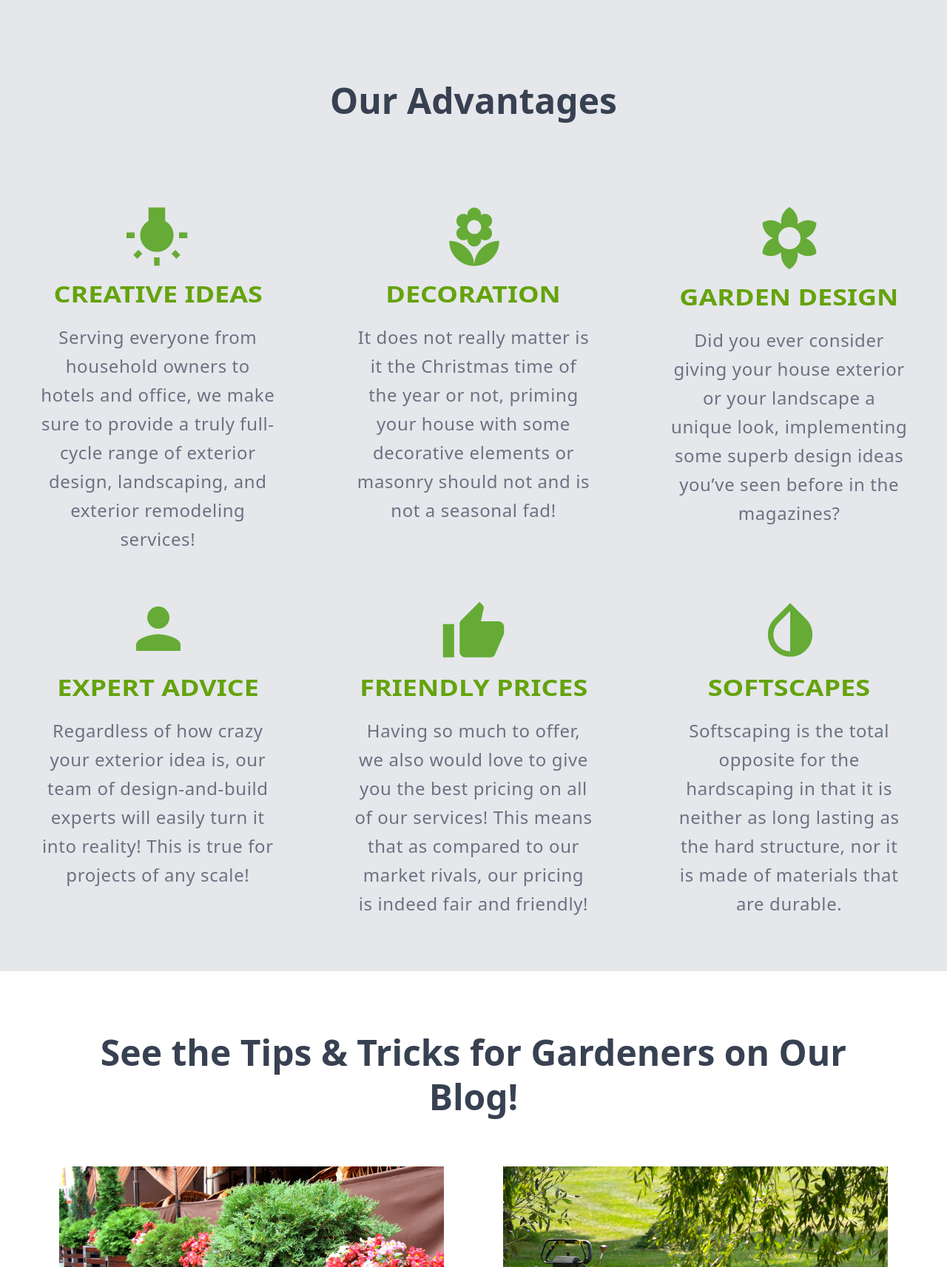
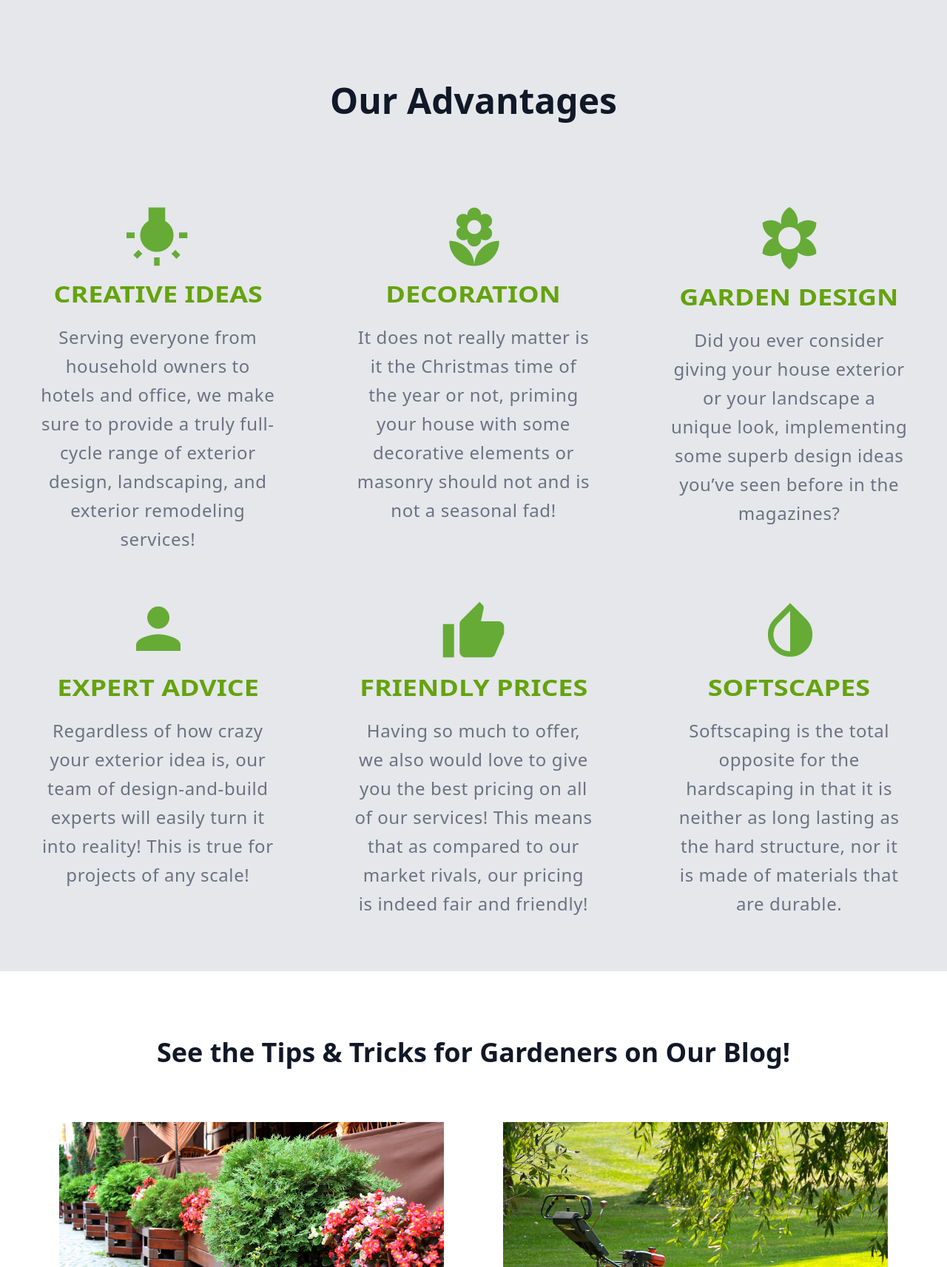
Before and after one commit to shreyashmangale/energico-frontend, a website: page index.html in a window 1280 px wide. Shown: the part 2760-4473 px from the top of the page at 74% size. Drawn offline with nearby package versions, Linux system fonts and the light colour scheme.

Commit message:
CSS Changes

```diff
--- a/index.html
+++ b/index.html
@@ -277,7 +277,7 @@
         <div class="h-fit bg-gray-200 text-center pb-10">
           <div class="sm:pt-[120px] pt-[60px] px-8 py-8">
             <h1
-              class="sm:text-5xl text-4xl font-extrabold text-gray-700 sm:leading-8 leading-10 transform"
+              class="sm:text-5xl text-4xl font-extrabold text-gray-900 sm:leading-8 leading-10 transform"
             >
               Our Advantages
             </h1>
@@ -394,7 +394,7 @@
         <div class="h-fit bg-white flex flex-col text-center pb-14">
           <div class="sm:pt-[80px] pt-[40px] md:px-20 px-8 py-8">
             <h1
-              class="sm:text-5xl text-3xl text-center font-extrabold text-gray-700 sm:leading-10 md:leading-[60px] leading-10"
+              class="sm:text-4xl text-3xl text-center font-extrabold text-gray-900 sm:leading-10 md:leading-[60px] leading-10"
             >
               See the Tips & Tricks for Gardeners on Our Blog!
             </h1>
```
